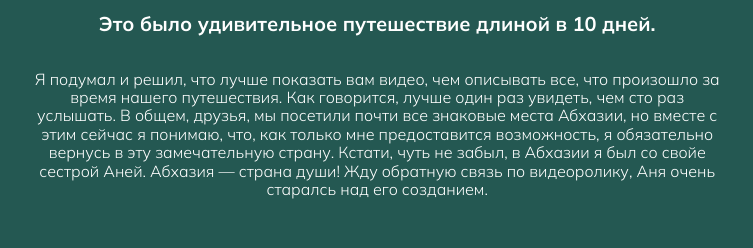
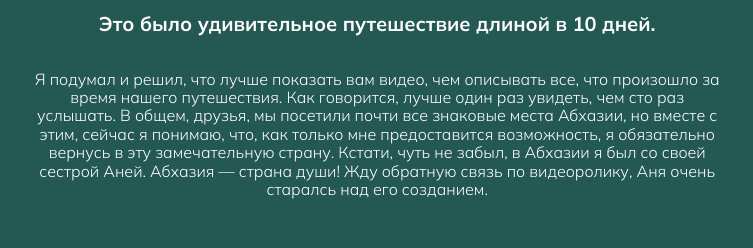
Before and after one commit to Danilov2003/vano, a plain HTML site: page abhz.html in a window 1280 px wide. Shown: the part 350-598 px from the top of the page, 34-787 px from the left. Drawn offline with Linux system fonts and the light colour scheme.

Commit message:
Update abhz.html

```diff
--- a/abhz.html
+++ b/abhz.html
@@ -40,7 +40,7 @@
                     Это было удивительное путешествие длиной в 10 дней.
                 </span>
                 <span class="hero__text">
-                    Я подумал и решил, что лучше показать вам видео, чем описывать все, что произошло за время нашего путешествия. Как говорится, лучше один раз увидеть, чем сто раз услышать. В общем, друзья, мы посетили почти все знаковые места Абхазии, но вместе с этим сейчас я понимаю, что, как только мне предоставится возможность, я обязательно вернусь в эту замечательную страну. Кстати, чуть не забыл, в Абхазии я был со свойе сестрой Аней. Абхазия — страна души! Жду обратную связь по видеоролику, Аня очень старалсь над его созданием.
+                    Я подумал и решил, что лучше показать вам видео, чем описывать все, что произошло за время нашего путешествия. Как говорится, лучше один раз увидеть, чем сто раз услышать. В общем, друзья, мы посетили почти все знаковые места Абхазии, но вместе с этим, сейчас я понимаю, что, как только мне предоставится возможность, я обязательно вернусь в эту замечательную страну. Кстати, чуть не забыл, в Абхазии я был со своей сестрой Аней. Абхазия — страна души! Жду обратную связь по видеоролику, Аня очень старалсь над его созданием.
                 </span>
             </div>
             <div class="hero__right">
```
